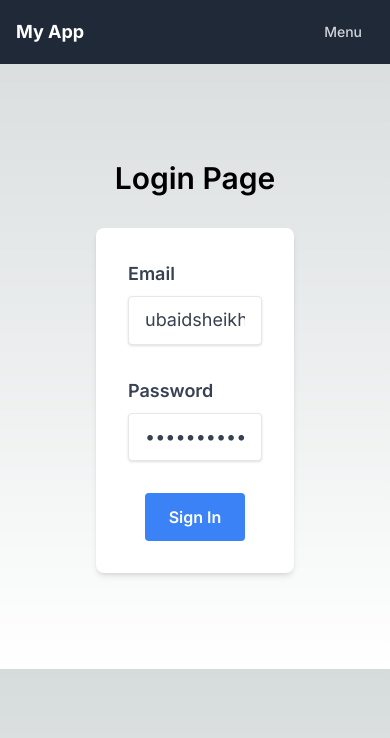
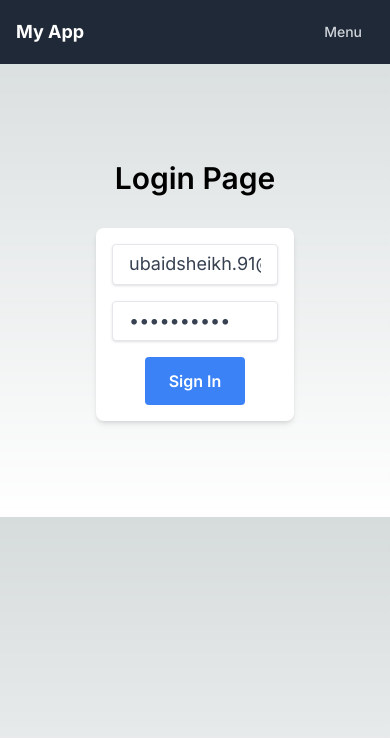
Before and after one commit to ubaidnawab/nextjs_firebase_auth, a Next.js app: page / in a window 390 px wide. Shown: the top 738 px of the page. Built offline with nearby package versions, Linux system fonts and the light colour scheme; no server answers.

Commit message:
form size reduce for mobile devices

```diff
--- a/app/components/LoginForm.tsx
+++ b/app/components/LoginForm.tsx
@@ -1,60 +1,55 @@
 import { useState } from 'react';
 import { useRouter } from 'next/navigation';
-// import { auth } from '../utils/firebase'; // Import Firebase auth instance
-import  { auth } from '../../lib/firebase';
+import { auth } from '../../lib/firebase';
 import { signInWithEmailAndPassword } from "firebase/auth";
+
 const LoginForm = () => {
   const router = useRouter();
   const [email, setEmail] = useState('ubaidsheikh.91@gmail.com');
   const [password, setPassword] = useState('Welcome@1!');
   const [error, setError] = useState('');
 
-  const handleSubmit = async (e: { preventDefault: () => void; }) => {
+  const handleSubmit = async (e) => {
     e.preventDefault();
     try {
       await signInWithEmailAndPassword(auth, email, password);
-      router.push('/dashboard'); // Redirect to dashboard on successful login
-    } catch (error: any) {
-      setError('invalid email or password'); // Set error message if login fails
+      router.push('/dashboard');
+    } catch (error) {
+      setError('Invalid email or password');
     }
   };
 
   return (
     <div className="flex justify-center items-center flex-col">
-    {/* Error popup */}
       {error && (
         <div className="bg-red-100 border border-red-400 text-red-700 px-4 py-3 rounded mb-6">
           {error}
         </div>
       )}
 
-    <form onSubmit={handleSubmit} className="bg-white shadow-md rounded-lg p-8 max-w-md w-full">
-      <div className="mb-8">
-        <label htmlFor="email" className="block text-gray-700 text-lg font-semibold mb-2">
-          Email
-        </label>
+      <form onSubmit={handleSubmit} className="bg-white shadow-md rounded-lg p-4 sm:p-8 max-w-md w-full">
+        <div className="mb-4 sm:mb-8">
           <input
             id="email"
             type="email"
             placeholder="Email"
             value={email}
             onChange={(e) => setEmail(e.target.value)}
-          className="shadow appearance-none border rounded w-full py-3 px-4 text-lg text-gray-700 leading-tight focus:outline-none focus:shadow-outline"
+            className="shadow appearance-none border rounded w-full py-2 px-4 text-lg text-gray-700 leading-tight focus:outline-none focus:shadow-outline"
           />
         </div>
-      <div className="mb-8">
-        <label htmlFor="password" className="block text-gray-700 text-lg font-semibold mb-2">
-          Password
-        </label>
+
+        <div className="mb-4 sm:mb-8">
           <input
             id="password"
             type="password"
             placeholder="Password"
             value={password}
             onChange={(e) => setPassword(e.target.value)}
-          className="shadow appearance-none border rounded w-full py-3 px-4 text-lg text-gray-700 leading-tight focus:outline-none focus:shadow-outline"
+            className="shadow appearance-none border rounded w-full py-2 px-4 text-lg text-gray-700 leading-tight focus:outline-none focus:shadow-outline"
           />
         </div>
+
         <div className="flex items-center justify-center">
           <button
             type="submit"
```
Lines whose indentation alone changed are shown as unchanged.
